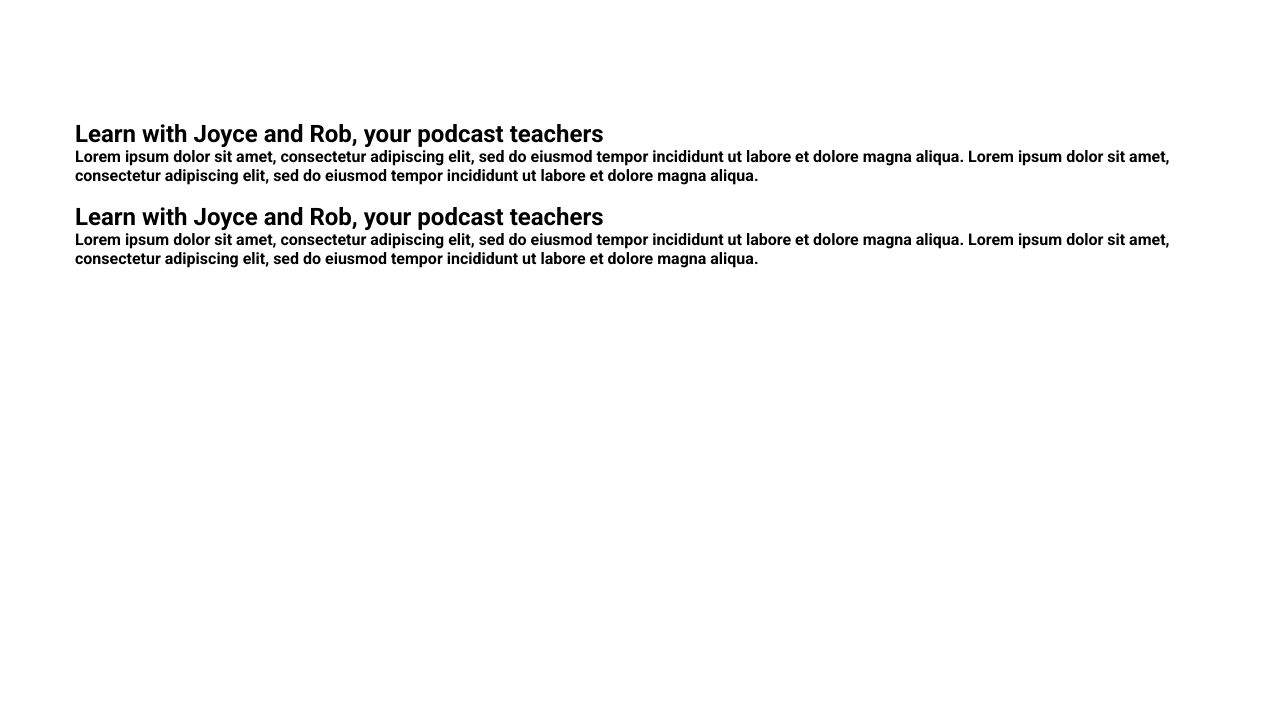
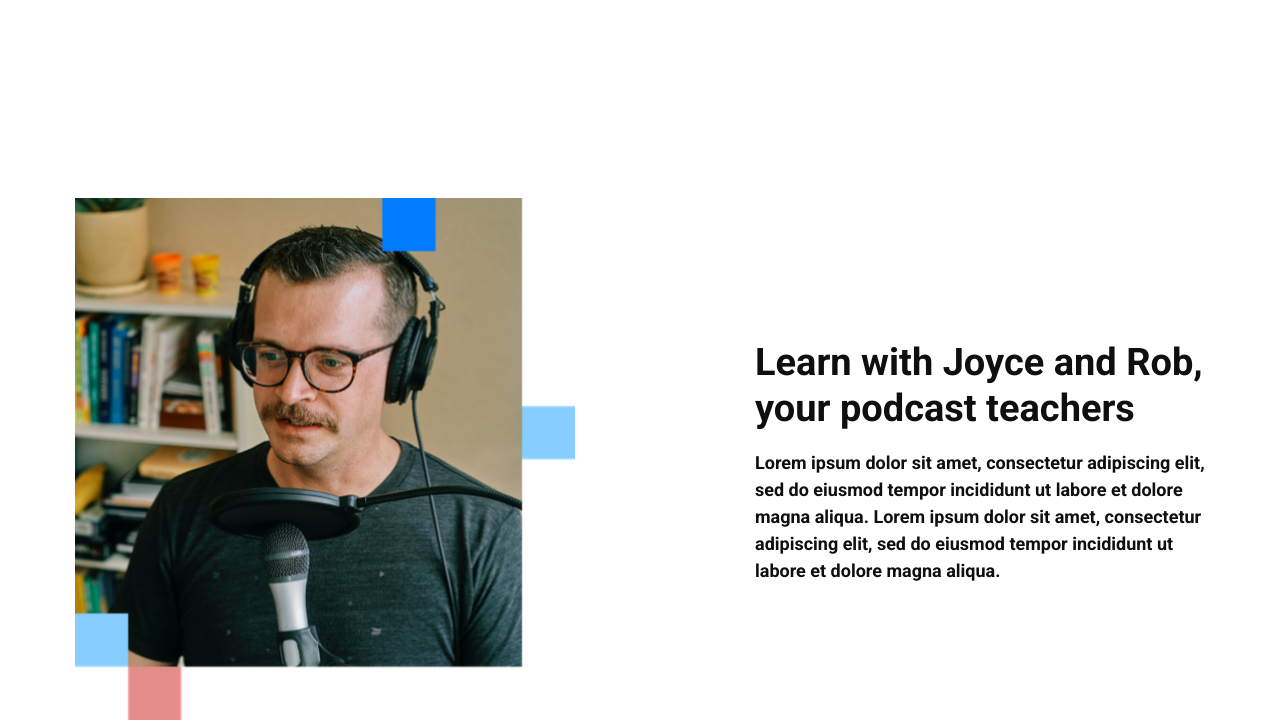
Before and after one commit to tuit212/coursely, a plain HTML site: page index.html in a window 1280 px wide. Shown: the part 1125-1849 px from the top of the page. Before the commit the page ends 1515 px from the top, so only its background shows below. Drawn offline with Linux system fonts and the light colour scheme.

Commit message:
add wrapper

```diff
--- a/scss/bloks/_blocks.scss
+++ b/scss/bloks/_blocks.scss
@@ -2,3 +2,4 @@
 @import "./header";
 @import "./hero";
 @import "./card";
+@import "./wrapper";
--- a/scss/bloks/_card.scss
+++ b/scss/bloks/_card.scss
@@ -31,14 +31,14 @@
 .card__item:hover{
     box-shadow: 0 1px 20px #999;
     border-radius: 20px;
-    background-color: #333;
+    background-color: rgb(131, 94, 94);
 }
 .card__item:hover .card__item-span{
-    color: rgb(203, 203, 203);
+    color: rgb(255, 255, 255);
 }
 .card__item:hover .card__item-text{
-    color: rgb(203, 203, 203);
+    color: rgb(255, 255, 255);
 }
 .card__item:hover .img{
-    fill: rgb(202, 202, 202);
+    fill: rgb(255, 255, 255);
 }
--- /dev/null
+++ b/scss/bloks/_wrapper.scss
@@ -0,0 +1,32 @@
+.wrapper-section{
+    padding: 96px 0 112px 0;
+}
+.wrapper__top{
+    @include center (space-between);
+    width: 100%;
+}
+.wrapper__top:nth-child(2){
+    flex-direction: row-reverse;
+}
+.wrapper__top-img{
+    width: 500px;
+}
+.wrapper__top-img img{
+    width: 100%;
+}
+.wrapper__top-content{
+    width: 450px;
+}
+.wrapper__top-title{
+    font-weight: 700;
+    line-height: 46px;
+    font-size: 38px;
+    color: #0F0F0F;
+}
+.wrapper__top-text{
+    margin-top: 18px;
+    font-weight: 400;
+    line-height: 27px;
+    font-size: 18px;
+    color: #0F0F0F;
+}
```
Also changed, not shown: css/main.css, img/wrapper_img.png (added), img/wrapper_img1.png (added), 1 other file.
